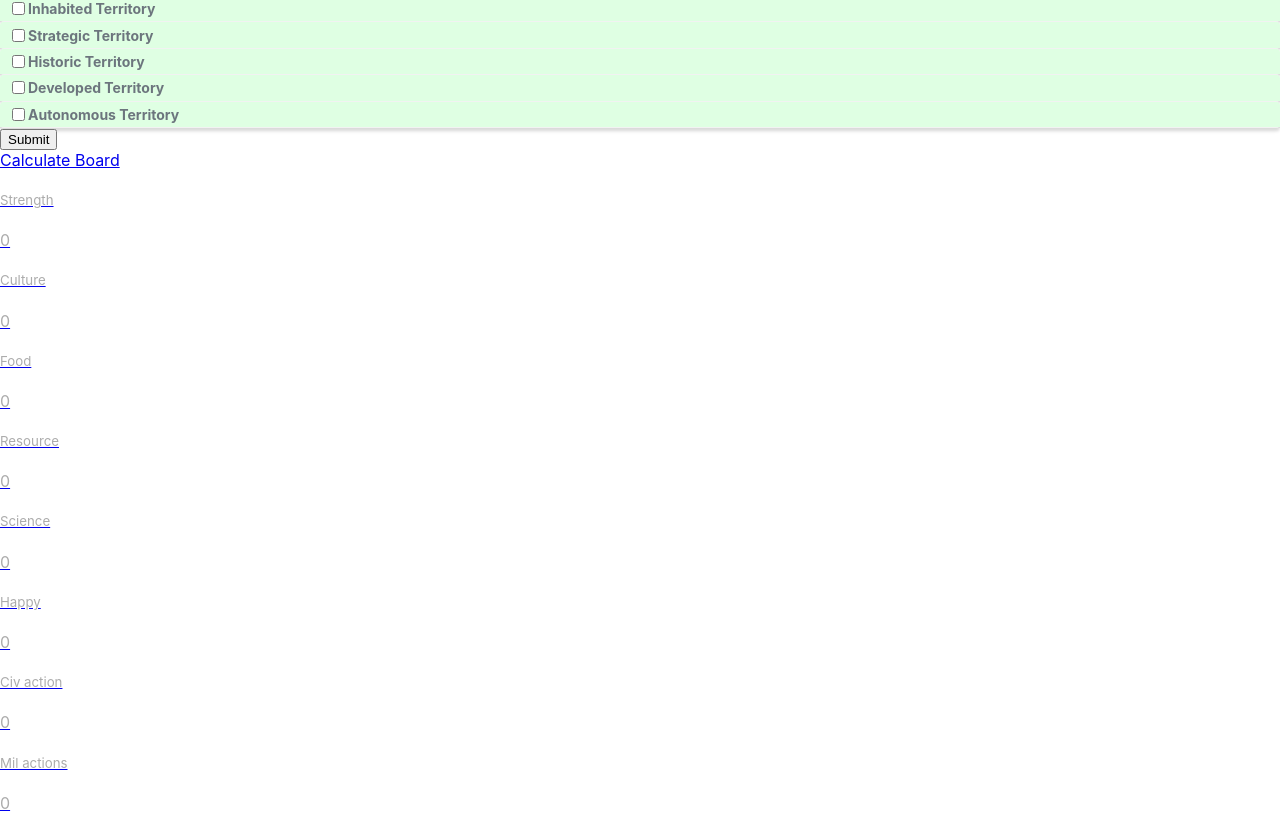
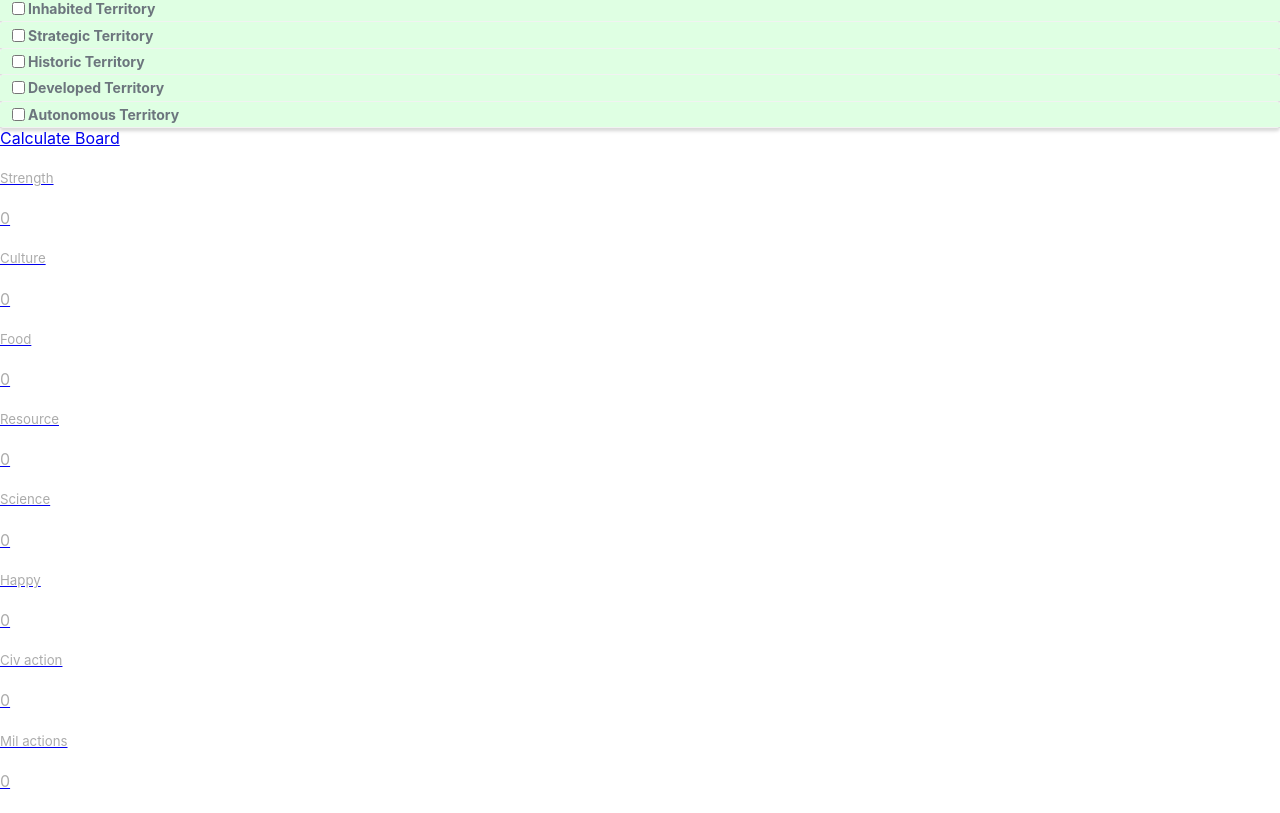
Before and after one commit to dragopi/TTA, a React (Create React App) app: page / in a window 1280 px wide. Shown: the part 2915-3728 px from the top of the page. After the commit the page ends 3706 px from the top, so only its background shows below. Built offline with nearby package versions, Linux system fonts and the light colour scheme; the HTML template or start-up script is replaced by a standard one.

Commit message:
Remove button form and success panel

```diff
--- a/src/Forms.tsx
+++ b/src/Forms.tsx
@@ -88,10 +88,10 @@ export class Form extends React.Component<IFormProps, IFormState> {
     //CalculateScene(this.state.values);
     this.props.onSubmitData(this.state.values);
 
-    if (this.validateForm()) {
-      const submitSuccess: boolean = await this.submitForm();
-      this.setState({ submitSuccess });
-    }
+    //if (this.validateForm()) {
+    //  const submitSuccess: boolean = await this.submitForm();
+    //  this.setState({ submitSuccess });
+    //}
   };
 
   /**
@@ -125,6 +125,7 @@ export class Form extends React.Component<IFormProps, IFormState> {
 
           {this.props.render()}
 
+          {false && (
           <div className="form-group">
             <button
               type="submit"
@@ -134,6 +135,8 @@ export class Form extends React.Component<IFormProps, IFormState> {
               Submit
             </button>
           </div>
+          )}
+
           {submitSuccess && (
             <div className="alert alert-info" role="alert">
               The form was successfully submitted!
```
